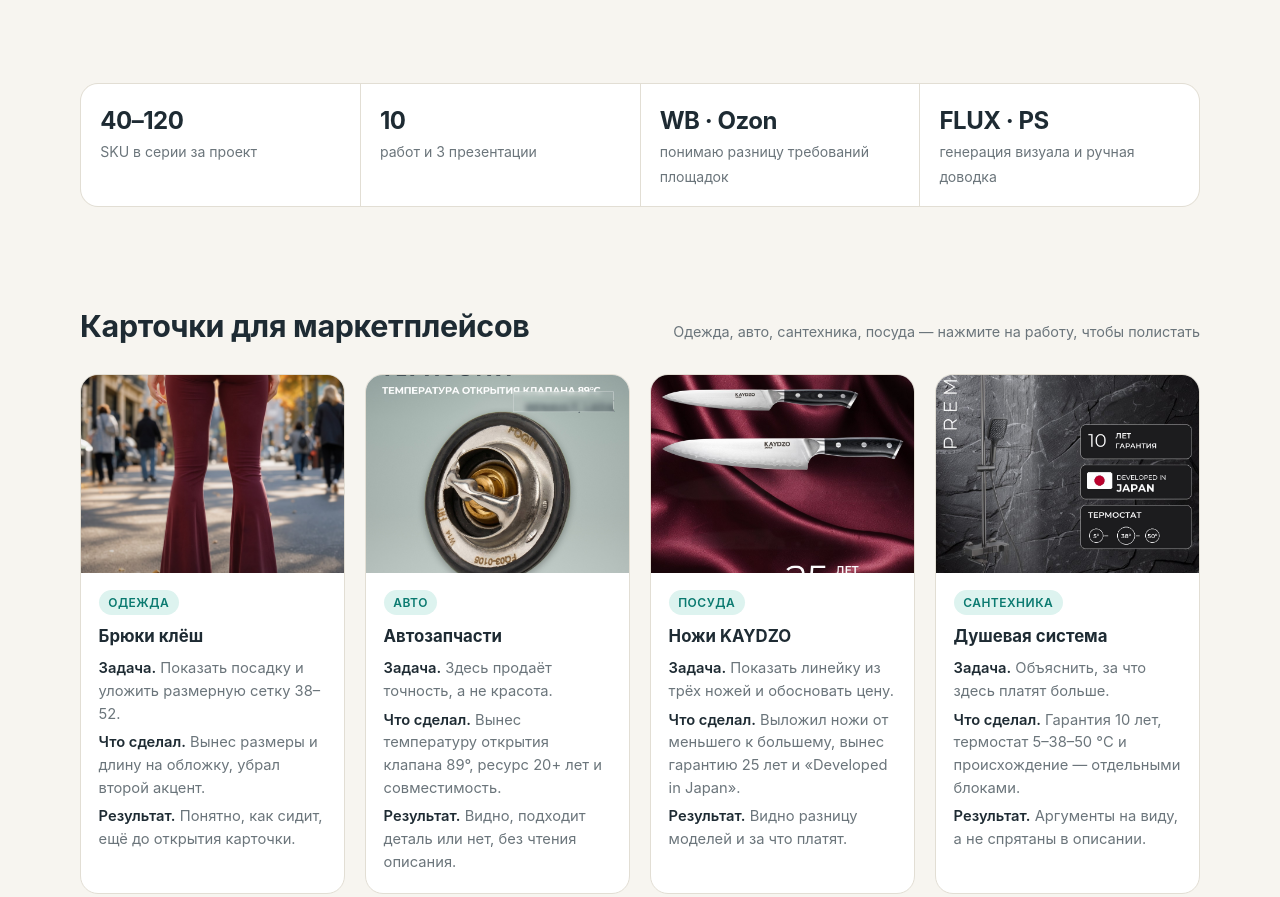
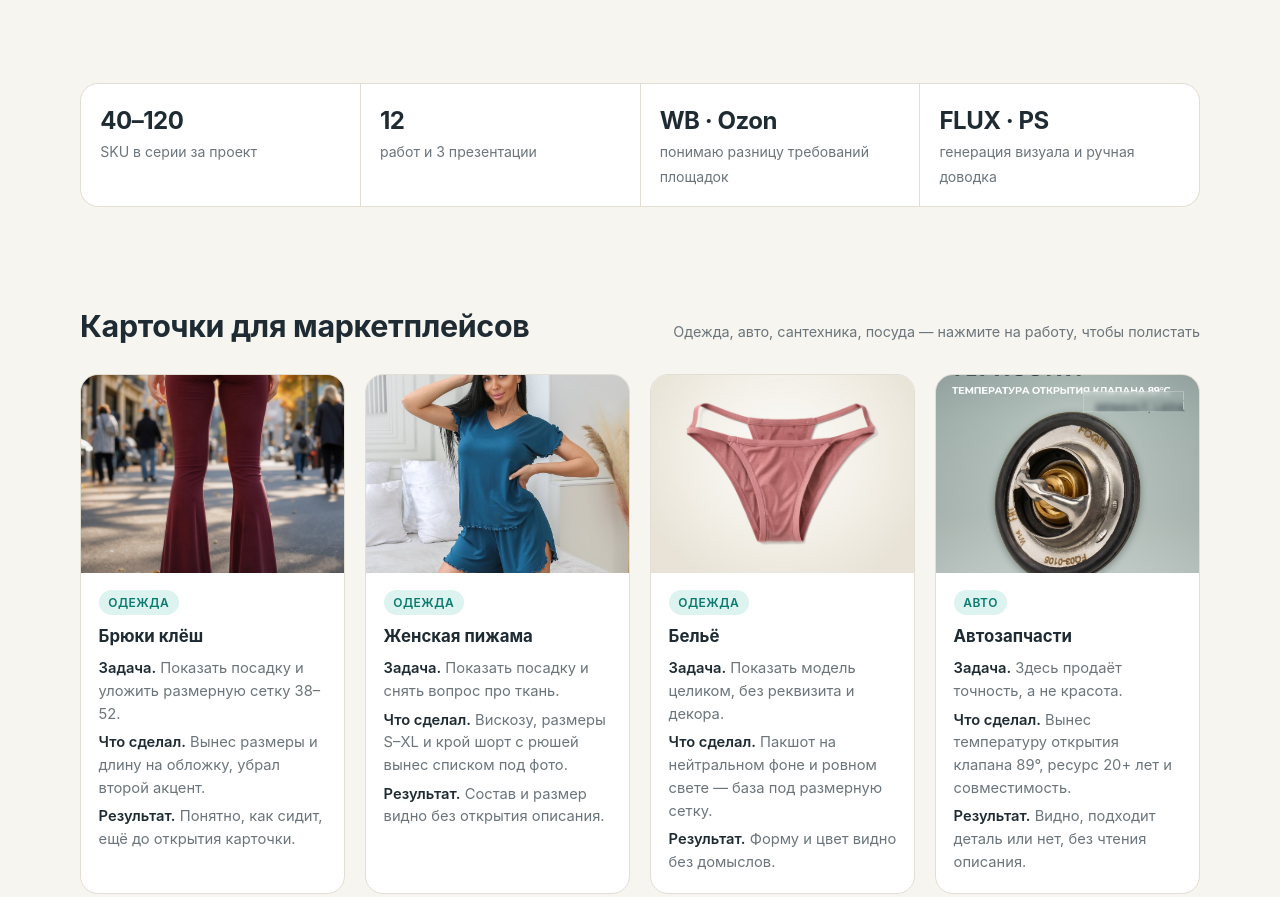
Before and after one commit to MrGradus777/freelance-portfolio, a plain HTML site: page docs/index.html in a window 1280 px wide. Shown: the part 486-1383 px from the top of the page. Drawn offline with Linux system fonts and the light colour scheme.

Commit message:
Портфолио: возвращены карточки пижамы (женская) и белья

```diff
--- a/docs/index.html
+++ b/docs/index.html
@@ -246,7 +246,7 @@
   <h2 id="facts-title" hidden>Коротко о работе</h2>
   <div class="facts">
     <div class="fact"><strong>40–120</strong><span>SKU в серии за проект</span></div>
-    <div class="fact"><strong>10</strong><span>работ и 3 презентации</span></div>
+    <div class="fact"><strong>12</strong><span>работ и 3 презентации</span></div>
     <div class="fact"><strong>WB · Ozon</strong><span>понимаю разницу требований площадок</span></div>
     <div class="fact"><strong>FLUX · PS</strong><span>генерация визуала и ручная доводка</span></div>
   </div>
@@ -264,6 +264,22 @@
         <p><b>Задача.</b> Показать посадку и уложить размерную сетку 38–52.</p>
         <p><b>Что сделал.</b> Вынес размеры и длину на обложку, убрал второй акцент.</p>
         <p><b>Результат.</b> Понятно, как сидит, ещё до открытия карточки.</p>
+      </div>
+    </article>
+    <article class="card">
+      <figure><a href="product-cards/mashanya/01_pajama.jpg" data-gallery="product-cards/mashanya/01_pajama.jpg"><img src="product-cards/mashanya/01_pajama.jpg" alt="Карточка женской пижамы: комплект на модели" loading="lazy" decoding="async"></a></figure>
+      <div class="body case"><span class="tag">Одежда</span><h3>Женская пижама</h3>
+        <p><b>Задача.</b> Показать посадку и снять вопрос про ткань.</p>
+        <p><b>Что сделал.</b> Вискозу, размеры S–XL и крой шорт с рюшей вынес списком под фото.</p>
+        <p><b>Результат.</b> Состав и размер видно без открытия описания.</p>
+      </div>
+    </article>
+    <article class="card">
+      <figure><a href="product-cards/lingerie/01_packshot.jpg" data-gallery="product-cards/lingerie/01_packshot.jpg"><img src="product-cards/lingerie/01_packshot.jpg" alt="Карточка белья: пакшот на нейтральном фоне" loading="lazy" decoding="async"></a></figure>
+      <div class="body case"><span class="tag">Одежда</span><h3>Бельё</h3>
+        <p><b>Задача.</b> Показать модель целиком, без реквизита и декора.</p>
+        <p><b>Что сделал.</b> Пакшот на нейтральном фоне и ровном свете — база под размерную сетку.</p>
+        <p><b>Результат.</b> Форму и цвет видно без домыслов.</p>
       </div>
     </article>
     <article class="card">
```
